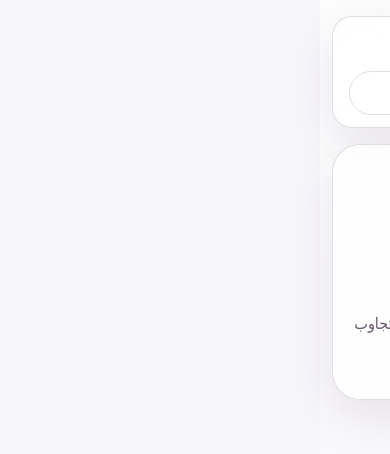
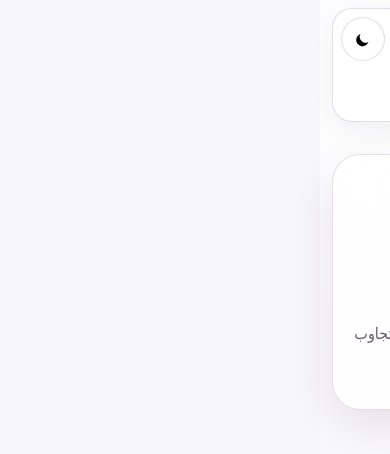
Before and after one commit to Mstrq4/iyaaz, a Next.js app: page /ar in a window 390 px wide. Shown: the top 454 px of the page. Built offline with nearby package versions, Linux system fonts and the light colour scheme.

Commit message:
feat: build reusable bilingual AppShell

```diff
--- a/src/app/[locale]/layout.tsx
+++ b/src/app/[locale]/layout.tsx
@@ -2,6 +2,7 @@ import '../globals.css';
 import type { Metadata } from 'next';
 import type { ReactNode } from 'react';
 import { notFound } from 'next/navigation';
+import { AppShell } from '@/components/shell/AppShell';
 import { ThemeBootstrap } from '@/components/theme/ThemeBootstrap';
 import { directionForLocale, isLocale, SUPPORTED_LOCALES } from '@/lib/i18n';
 
@@ -31,7 +32,7 @@ export default async function LocaleLayout({ children, params }: { children: Rea
     <html lang={locale} dir={directionForLocale(locale)} suppressHydrationWarning>
       <body>
         <ThemeBootstrap />
-        {children}
+        <AppShell locale={locale}>{children}</AppShell>
       </body>
     </html>
   );
--- a/src/app/[locale]/page.tsx
+++ b/src/app/[locale]/page.tsx
@@ -1,28 +1,17 @@
-import Link from 'next/link';
 import { notFound } from 'next/navigation';
-import { alternateLocale, isLocale, shellCopy } from '@/lib/i18n';
+import { isLocale, shellCopy } from '@/lib/i18n';
 
 export default async function LocaleHome({ params }: { params: Promise<{ locale: string }> }) {
   const { locale } = await params;
   if (!isLocale(locale)) notFound();
 
   const copy = shellCopy[locale];
-  const otherLocale = alternateLocale(locale);
 
   return (
-    <main className="foundation-shell">
-      <header className="foundation-nav" aria-label={copy.title}>
-        <Link className="brand-link" href={`/${locale}`}>{copy.title}</Link>
-        <nav className="foundation-actions" aria-label={copy.library}>
-          <span className="foundation-link">{copy.library}</span>
-          <Link className="language-link" href={`/${otherLocale}`} hrefLang={otherLocale}>{copy.switchLanguage}</Link>
-        </nav>
-      </header>
-      <section className="foundation-hero" aria-labelledby="foundation-title">
-        <p className="eyebrow">IYAAZ · إيعاز</p>
-        <h1 id="foundation-title">{copy.subtitle}</h1>
-        <p>{copy.foundation}</p>
-      </section>
-    </main>
+    <section className="home-hero" aria-labelledby="home-title">
+      <p className="eyebrow">IYAAZ · إيعاز</p>
+      <h1 id="home-title">{copy.subtitle}</h1>
+      <p>{copy.foundation}</p>
+    </section>
   );
 }
--- a/src/app/globals.css
+++ b/src/app/globals.css
@@ -49,54 +49,147 @@ button,
   outline-offset: var(--focus-offset);
 }
 
-.foundation-shell {
-  inline-size: min(calc(100% - (2 * var(--gutter-inline))), var(--content-shell));
-  margin-inline: auto;
-  padding-block: var(--space-4) var(--space-20);
+.sr-only {
+  position: absolute;
+  inline-size: 1px;
+  block-size: 1px;
+  padding: 0;
+  margin: -1px;
+  overflow: hidden;
+  clip: rect(0, 0, 0, 0);
+  white-space: nowrap;
+  border: 0;
 }
 
-.foundation-nav,
-.foundation-hero {
+.skip-link {
+  position: fixed;
+  inset-block-start: var(--space-2);
+  inset-inline-start: var(--space-2);
+  z-index: var(--z-modal);
+  min-block-size: var(--touch-target);
+  display: inline-flex;
+  align-items: center;
+  padding-inline: var(--space-4);
+  border: 1px solid var(--color-border-strong);
+  border-radius: var(--radius-md);
+  color: var(--color-text-primary);
+  background: var(--color-surface-solid);
+  box-shadow: var(--shadow-2);
+  transform: translateY(calc(-100% - var(--space-4)));
+  transition: transform var(--motion-fast) var(--ease-standard);
+}
+
+.skip-link:focus-visible {
+  transform: translateY(0);
+}
+
+.app-shell {
+  min-block-size: 100dvh;
+  display: grid;
+  grid-template-rows: auto 1fr auto;
+}
+
+.app-header {
+  position: sticky;
+  inset-block-start: 0;
+  z-index: var(--z-sticky);
+  padding-block: var(--space-3);
+}
+
+.app-header__inner {
+  inline-size: min(calc(100% - (2 * var(--gutter-inline))), var(--content-shell));
+  min-block-size: 4rem;
+  margin-inline: auto;
+  display: flex;
+  align-items: center;
+  gap: var(--space-3);
+  padding: var(--space-2);
   border: 1px solid var(--color-border-subtle);
+  border-radius: var(--radius-lg);
   background: var(--color-surface-glass);
   backdrop-filter: blur(var(--glass-blur)) saturate(var(--glass-saturate));
   -webkit-backdrop-filter: blur(var(--glass-blur)) saturate(var(--glass-saturate));
-  box-shadow: var(--shadow-2);
+  box-shadow: var(--shadow-1);
 }
 
-.foundation-nav {
+.app-brand {
+  min-block-size: var(--touch-target);
+  display: inline-flex;
+  align-items: center;
+  gap: var(--space-2);
+  flex: 0 0 auto;
+  padding-inline: var(--space-2);
+  border-radius: var(--radius-md);
+}
+
+.app-brand__mark {
+  inline-size: 2.25rem;
+  block-size: 2.25rem;
+  flex: 0 0 auto;
+}
+
+.brand-wordmark {
+  display: inline-flex;
+  align-items: baseline;
+  gap: var(--space-2);
+  white-space: nowrap;
+}
+
+.brand-wordmark strong {
+  font-family: var(--font-display);
+  font-size: var(--font-size-lg);
+  line-height: var(--line-tight);
+}
+
+.brand-wordmark > span {
+  color: var(--color-text-secondary);
+  font-size: var(--font-size-xs);
+  font-weight: 700;
+  letter-spacing: 0.12em;
+}
+
+.app-navigation {
+  min-inline-size: 0;
   display: flex;
   align-items: center;
-  justify-content: space-between;
-  gap: var(--space-4);
-  min-block-size: 4rem;
-  padding-inline: var(--space-4);
-  border-radius: var(--radius-lg);
+  justify-content: center;
+  flex: 1 1 auto;
 }
 
-.brand-link {
-  font-family: var(--font-display);
-  font-weight: 700;
-  letter-spacing: 0.01em;
+.app-navigation__link,
+.language-switcher {
+  min-block-size: var(--touch-target);
+  display: inline-flex;
+  align-items: center;
+  justify-content: center;
+  padding-inline: var(--space-4);
+  border-radius: var(--radius-pill);
+  color: var(--color-text-secondary);
+  transition:
+    background-color var(--motion-fast) var(--ease-standard),
+    border-color var(--motion-fast) var(--ease-standard),
+    color var(--motion-fast) var(--ease-standard);
 }
 
-.foundation-actions {
+.app-navigation__link:hover,
+.language-switcher:hover {
+  color: var(--color-text-primary);
+  background: var(--color-accent-soft);
+}
+
+.app-utilities {
   display: flex;
   align-items: center;
   gap: var(--space-2);
+  flex: 0 0 auto;
+  margin-inline-start: auto;
 }
 
-.foundation-link,
-.language-link {
-  min-block-size: var(--touch-target);
-  display: inline-flex;
-  align-items: center;
-  padding-inline: 0.9rem;
-  border-radius: var(--radius-pill);
-}
-
-.language-link {
+.language-switcher {
   border: 1px solid var(--color-border-subtle);
+  color: var(--color-text-primary);
+  background: var(--color-surface-glass);
+  white-space: nowrap;
 }
 
 .icon-button {
@@ -161,13 +254,24 @@ button,
   transform: scale(0.88);
 }
 
-.foundation-hero {
-  margin-block-start: clamp(var(--space-8), 8vw, 7rem);
-  padding: clamp(var(--space-5), 5vw, var(--space-16));
-  border-radius: var(--radius-xl);
+.app-main {
+  inline-size: min(calc(100% - (2 * var(--gutter-inline))), var(--content-shell));
+  margin-inline: auto;
+  padding-block: var(--space-4) var(--space-20);
 }
 
-.foundation-hero h1 {
+.home-hero {
+  margin-block-start: clamp(var(--space-4), 7vw, var(--space-20));
+  padding: clamp(var(--space-5), 5vw, var(--space-16));
+  border: 1px solid var(--color-border-subtle);
+  border-radius: var(--radius-xl);
+  background: var(--color-surface-glass);
+  backdrop-filter: blur(var(--glass-blur)) saturate(var(--glass-saturate));
+  -webkit-backdrop-filter: blur(var(--glass-blur)) saturate(var(--glass-saturate));
+  box-shadow: var(--shadow-2);
+}
+
+.home-hero h1 {
   max-inline-size: 16ch;
   margin-block: var(--space-2) var(--space-4);
   font-family: var(--font-display);
@@ -176,7 +280,7 @@ button,
   text-wrap: balance;
 }
 
-.foundation-hero p {
+.home-hero p {
   max-inline-size: min(58ch, var(--content-reading));
   color: var(--color-text-secondary);
   line-height: var(--line-body);
@@ -189,24 +293,78 @@ button,
   letter-spacing: 0.08em;
 }
 
-@media (max-width: 40rem) {
-  .foundation-nav {
-    align-items: stretch;
-    flex-direction: column;
-    padding-block: var(--space-3);
+.app-footer {
+  border-block-start: 1px solid var(--color-border-subtle);
+}
+
+.app-footer__inner {
+  inline-size: min(calc(100% - (2 * var(--gutter-inline))), var(--content-shell));
+  min-block-size: 4.5rem;
+  margin-inline: auto;
+  display: flex;
+  align-items: center;
+  justify-content: space-between;
+  gap: var(--space-4);
+  padding-block: var(--space-4);
+  color: var(--color-text-secondary);
+  font-size: var(--font-size-sm);
+}
+
+.app-footer__inner p {
+  margin: 0;
+}
+
+.app-footer__brand {
+  color: var(--color-text-primary);
+  font-family: var(--font-display);
+  font-weight: 700;
+  white-space: nowrap;
+}
+
+@media (max-width: 48rem) {
+  .app-header {
+    padding-block: var(--space-2);
   }
 
-  .foundation-actions {
-    inline-size: 100%;
+  .app-header__inner {
+    flex-wrap: wrap;
+    gap: var(--space-2);
   }
 
-  .foundation-link,
-  .language-link {
-    flex: 1;
-    justify-content: center;
+  .app-brand {
+    padding-inline: var(--space-1);
   }
 
-  .foundation-hero {
+  .app-navigation {
+    order: 3;
+    flex-basis: 100%;
+    justify-content: flex-start;
+  }
+
+  .app-navigation__link {
+    padding-inline: var(--space-3);
+  }
+
+  .app-main {
+    padding-block-start: var(--space-2);
+  }
+
+  .home-hero {
     margin-block-start: var(--space-4);
   }
+
+  .app-footer__inner {
+    align-items: flex-start;
+    flex-direction: column;
+  }
 }
+
+@media (max-width: 26rem) {
+  .brand-wordmark > span {
+    display: none;
+  }
+
+  .language-switcher {
+    padding-inline: var(--space-3);
+  }
+}
--- /dev/null
+++ b/src/components/shell/AppShell.tsx
@@ -0,0 +1,45 @@
+import Link from 'next/link';
+import type { ReactNode } from 'react';
+import { IyaazMark, IyaazWordmark } from '@/components/brand/IyaazLogo';
+import { ThemeToggle } from '@/components/theme/ThemeToggle';
+import { LanguageSwitcher } from '@/components/shell/LanguageSwitcher';
+import { shellCopy, type Locale } from '@/lib/i18n';
+
+export function AppShell({ locale, children }: { locale: Locale; children: ReactNode }) {
+  const copy = shellCopy[locale];
+
+  return (
+    <div className="app-shell">
+      <a className="skip-link" href="#main-content">{copy.skipToContent}</a>
+
+      <header className="app-header">
+        <div className="app-header__inner">
+          <Link className="app-brand" href={`/${locale}`} aria-label="IYAAZ — إيعاز">
+            <IyaazMark className="app-brand__mark" />
+            <IyaazWordmark />
+          </Link>
+
+          <nav className="app-navigation" aria-label={copy.primaryNavigation}>
+            <Link className="app-navigation__link" href={`/${locale}`}>{copy.home}</Link>
+          </nav>
+
+          <div className="app-utilities">
+            <LanguageSwitcher locale={locale} label={copy.switchLanguage} />
+            <ThemeToggle label={copy.toggleTheme} />
+          </div>
+        </div>
+      </header>
+
+      <main id="main-content" className="app-main">
+        {children}
+      </main>
+
+      <footer className="app-footer">
+        <div className="app-footer__inner">
+          <p>{copy.footerTagline}</p>
+          <span className="app-footer__brand" aria-hidden="true">IYAAZ · إيعاز</span>
+        </div>
+      </footer>
+    </div>
+  );
+}
--- /dev/null
+++ b/src/components/shell/LanguageSwitcher.tsx
@@ -0,0 +1,28 @@
+'use client';
+
+import Link from 'next/link';
+import { usePathname } from 'next/navigation';
+import { alternateLocale, type Locale } from '@/lib/i18n';
+
+function alternateLocalePath(pathname: string, locale: Locale, targetLocale: Locale): string {
+  const localeRoot = `/${locale}`;
+
+  if (pathname === localeRoot) return `/${targetLocale}`;
+  if (pathname.startsWith(`${localeRoot}/`)) {
+    return `/${targetLocale}${pathname.slice(localeRoot.length)}`;
+  }
+
+  return `/${targetLocale}`;
+}
+
+export function LanguageSwitcher({ locale, label }: { locale: Locale; label: string }) {
+  const pathname = usePathname();
+  const targetLocale = alternateLocale(locale);
+  const href = alternateLocalePath(pathname, locale, targetLocale);
+
+  return (
+    <Link className="language-switcher" href={href} hrefLang={targetLocale} lang={targetLocale}>
+      {label}
+    </Link>
+  );
+}
--- a/src/lib/i18n.ts
+++ b/src/lib/i18n.ts
@@ -20,20 +20,35 @@ export const shellCopy: Record<Locale, {
   subtitle: string;
   foundation: string;
   library: string;
+  home: string;
+  primaryNavigation: string;
   switchLanguage: string;
+  toggleTheme: string;
+  skipToContent: string;
+  footerTagline: string;
 }> = {
   ar: {
     title: 'إيعاز',
     subtitle: 'مكتبة اختصارات الدعاية والتصميم',
     foundation: 'يتم بناء المكتبة الآن على أساس ثنائي اللغة ومتجاوب بالكامل.',
     library: 'المكتبة',
+    home: 'الرئيسية',
+    primaryNavigation: 'التنقل الرئيسي',
     switchLanguage: 'English',
+    toggleTheme: 'تبديل المظهر',
+    skipToContent: 'انتقل إلى المحتوى',
+    footerTagline: 'مكتبة ثنائية اللغة لاختصارات الدعاية والتصميم.',
   },
   en: {
     title: 'IYAAZ',
     subtitle: 'Creative Prompts Library',
     foundation: 'The library is being built on a fully bilingual and responsive foundation.',
     library: 'Library',
+    home: 'Home',
+    primaryNavigation: 'Primary navigation',
     switchLanguage: 'العربية',
+    toggleTheme: 'Toggle theme',
+    skipToContent: 'Skip to content',
+    footerTagline: 'A bilingual library for creative advertising and design shortcuts.',
   },
 };
```
Also changed, not shown: design-system/iyaaz/MASTER.md (+13 -1 lines).
